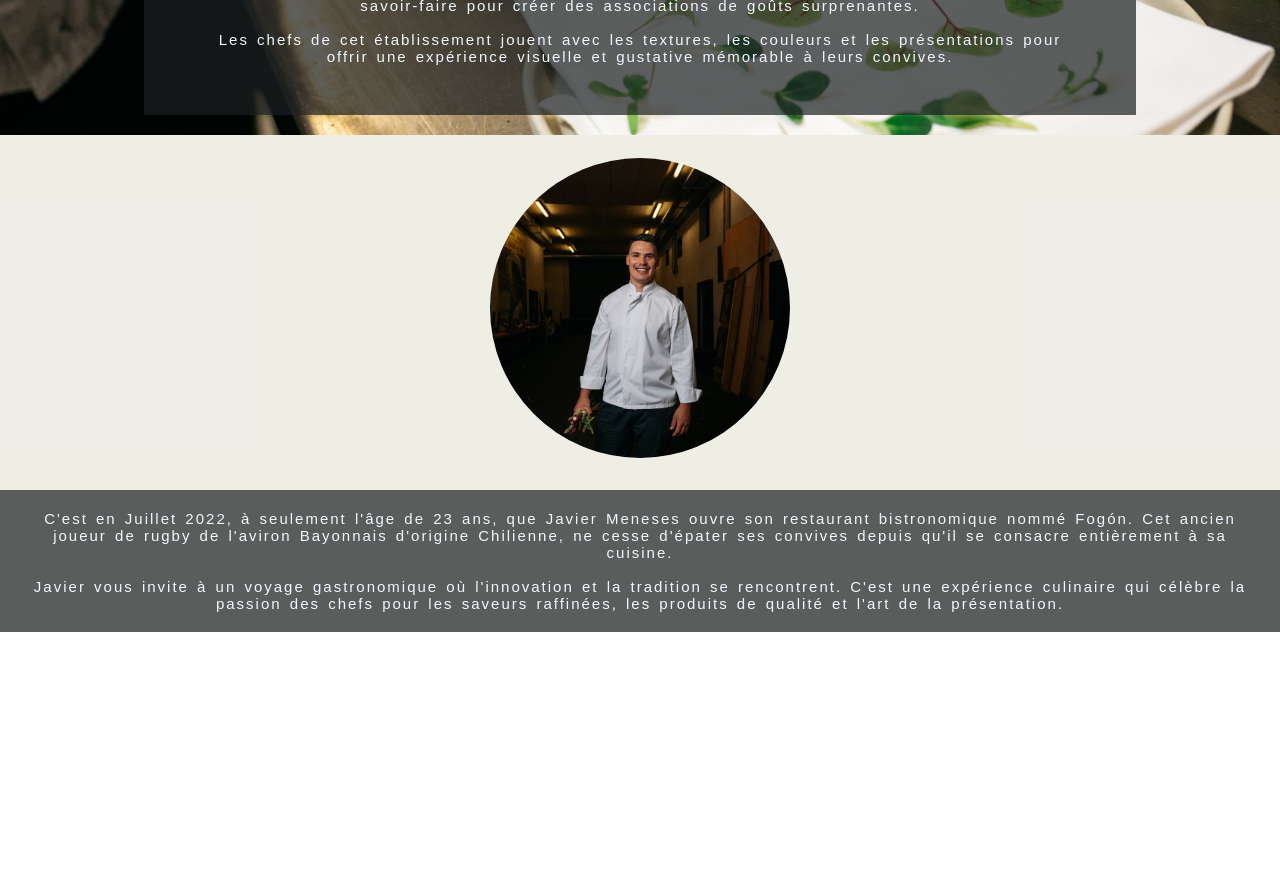
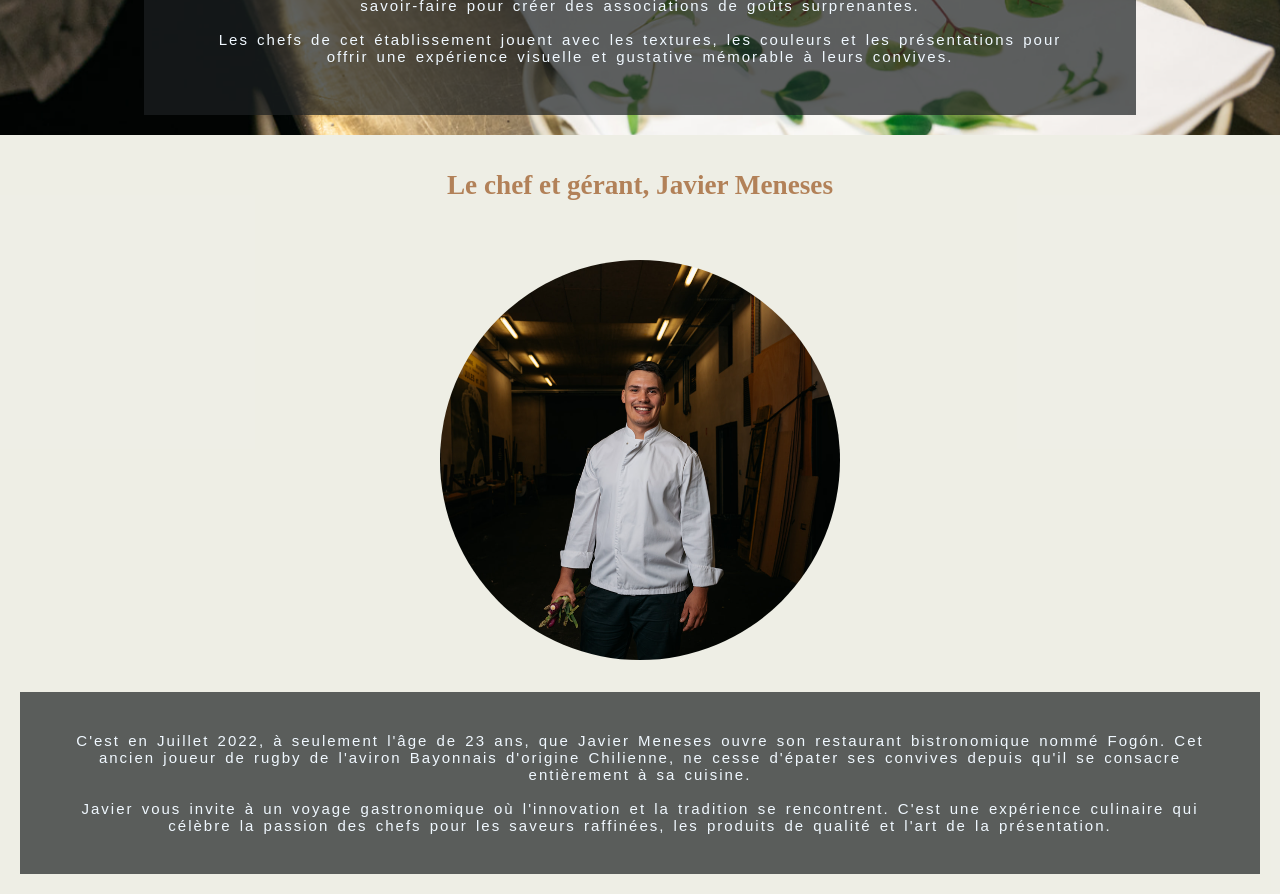
Before and after one commit to Wickacode/Fogon, a React (Create React App) app: page / in a window 1280 px wide. Shown: the part 2600-3494 px from the top of the page. Before the commit the page ends 3232 px from the top, so only its background shows below. Built offline with nearby package versions, Linux system fonts and the light colour scheme.

Commit message:
modifs chef

```diff
--- a/src/assets/SASS/layout/_chef.scss
+++ b/src/assets/SASS/layout/_chef.scss
@@ -2,10 +2,22 @@
   display: flex;
   align-items: center;
   justify-content: center;
+  flex-direction: column;
   padding: 50px;
-    gap: 2em;
   background-color: rgba(231, 231, 219, 0.7);
 
+  h2 {
+    font-size: 2em;
+    margin-bottom: 20px;
+    font-family: "Taviraj", serif;
+    color: #b28158;
+  }
+
+  .chef-detail {
+    display: flex;
+    align-items: center;
+    justify-content: center;
+    gap: 2em;
     p {
       width: 50%;
       display: flex;
@@ -26,11 +38,20 @@
       object-fit: cover;
     }
   }
-
+}
 
 //Responsive Mobile
 @media only screen and (min-device-width: 320px) and (max-device-width: 500px) {
   #chef-description {
+    text-align: center;
+    padding: 20px;
+    gap: 1em;
+
+    h2 {
+        font-size: 1.5em;
+    margin-top: 15px;      }
+
+    .chef-detail {
       flex-direction: column-reverse;
       padding: 0;
       gap: 2em;
@@ -47,37 +68,26 @@
         height: 300px;
       }
     }
-
+  }
 }
 
 //Responsive tablette
 @media only screen and (min-device-width: 500px) and (max-device-width: 900px) {
     #chef-description {
+        text-align: center;
+        padding: 20px;
+        gap: 1em;
+
+        h2 {
+            font-size: 1.7em;
+        margin-top: 15px;      }
+
+        .chef-detail {
           flex-direction: column-reverse;
           padding: 0;
           gap: 2em;
           p {
             width: 100%;
-          padding: 20px;
-          font-size: 15px;
-          text-align: center;
-        }
-
-        img {
-            margin-top: 23px;
-          width: 300px;
-          height: 300px;
-        }
-      }
-}
-
-//Responsive desktop
-@media only screen and (min-device-width: 900px) and (max-device-width: 1300px) {
-    #chef-description {
-        padding: 20;
-        gap: 2em;
-        p {
-          width: auto;
             padding: 40px;
             font-size: 15px;
             text-align: center;
@@ -90,3 +100,34 @@
           }
         }
       }
+}
+
+//Responsive desktop
+@media only screen and (min-device-width: 900px) and (max-device-width: 1300px) {
+    #chef-description {
+        text-align: center;
+        padding: 20px;
+        gap: 1em;
+
+        h2 {
+            font-size: 1.7em;
+        margin-top: 15px;      }
+
+        .chef-detail {
+          padding: 0;
+          gap: 2em;
+          p {
+            width: 100%;
+            padding: 40px;
+            font-size: 15px;
+            text-align: center;
+          }
+
+          img {
+            margin-top: 23px;
+            width: 400px;
+            height: 400px;
+          }
+        }
+      }
+}
--- a/src/components/Chef.jsx
+++ b/src/components/Chef.jsx
@@ -4,7 +4,9 @@ import ChefImg from "../assets/fogon-img/09.png";
 export default function Chef() {
   return (
     <div id="chef-description">
-      <p>
+      <h2>Le chef et gérant, Javier Meneses</h2>
+      <div className="chef-detail">
+        <p>
         C'est en Juillet 2022, à seulement l'âge de 23 ans, que Javier Meneses
         ouvre son restaurant bistronomique nommé Fogón. Cet ancien joueur de
         rugby de l'aviron Bayonnais d'origine Chilienne, ne cesse d'épater ses
@@ -16,6 +18,8 @@ export default function Chef() {
         l'art de la présentation.
       </p>
       <img src={ChefImg} alt="" />
+      </div>
+
     </div>
   );
 }
```
Lines whose indentation alone changed are shown as unchanged.
